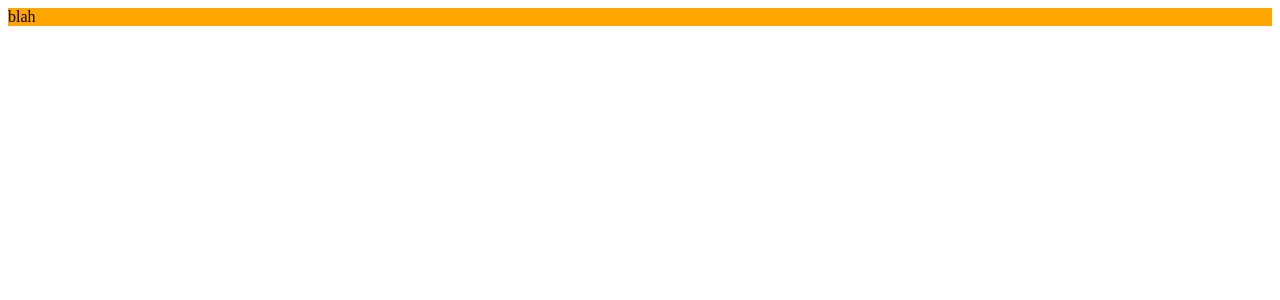
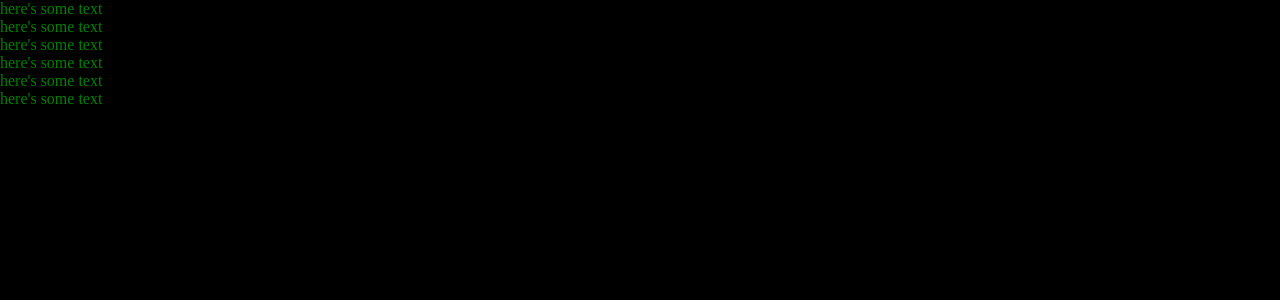
Before and after one commit to vcolavin/nature-of-the-beast, a React (Create React App) app: page / in a window 1280 px wide. Shown: the top 300 px of the page. Built offline with nearby package versions, Linux system fonts and the light colour scheme.

Commit message:
make progress with styling

```diff
--- a/src/components/App.tsx
+++ b/src/components/App.tsx
@@ -1,10 +1,11 @@
 import React from 'react';
+import Terminal from './Terminal';
 
 export default class App extends React.Component {
 	render() {
 		return (
 			<div className="main">
-				<div>blah</div>
+				<Terminal />
 			</div>
 		);
 	}
--- /dev/null
+++ b/src/components/Terminal.tsx
@@ -0,0 +1,19 @@
+import React from 'react';
+
+export default class Terminal extends React.Component {
+	render() {
+		return (
+			<div className="terminal">
+				<ul className="terminal-buffer">
+					<li>here's some text</li>
+					<li>here's some text</li>
+					<li>here's some text</li>
+					<li>here's some text</li>
+					<li>here's some text</li>
+					<li>here's some text</li>
+				</ul>
+				<input className="terminal-input" type="text" />
+			</div>
+		);
+	}
+}
--- /dev/null
+++ b/src/react-app-env.d.ts
@@ -0,0 +1 @@
+/// <reference types="react-scripts" />
--- a/src/styles/app.scss
+++ b/src/styles/app.scss
@@ -1,5 +1,7 @@
-.main {
-	div {
-		background-color: orange;
-	}
+:root,
+body {
+	margin: 0;
+	padding: 0;
+	height: 100vh;
+	width: 100vw;
 }
--- a/src/styles/index.scss
+++ b/src/styles/index.scss
@@ -1 +1,3 @@
+@import './vars.scss';
 @import './app';
+@import './terminal.scss';
--- /dev/null
+++ b/src/styles/terminal.scss
@@ -0,0 +1,24 @@
+.terminal {
+	background-color: var(--background-color);
+	color: var(--text-color);
+	position: absolute;
+	top: 0;
+	bottom: 0;
+	left: 0;
+	right: 0;
+}
+
+.terminal-buffer {
+	padding: 0;
+	margin: 0;
+	list-style: none;
+}
+
+.terminal-input {
+	position: absolute;
+	bottom: 0;
+	outline: 0;
+	background-color: var(--background-color);
+	color: var(--text-color);
+	border: 0;
+}
--- /dev/null
+++ b/src/styles/vars.scss
@@ -0,0 +1,4 @@
+:root {
+	--background-color: black;
+	--text-color: green;
+}
```
